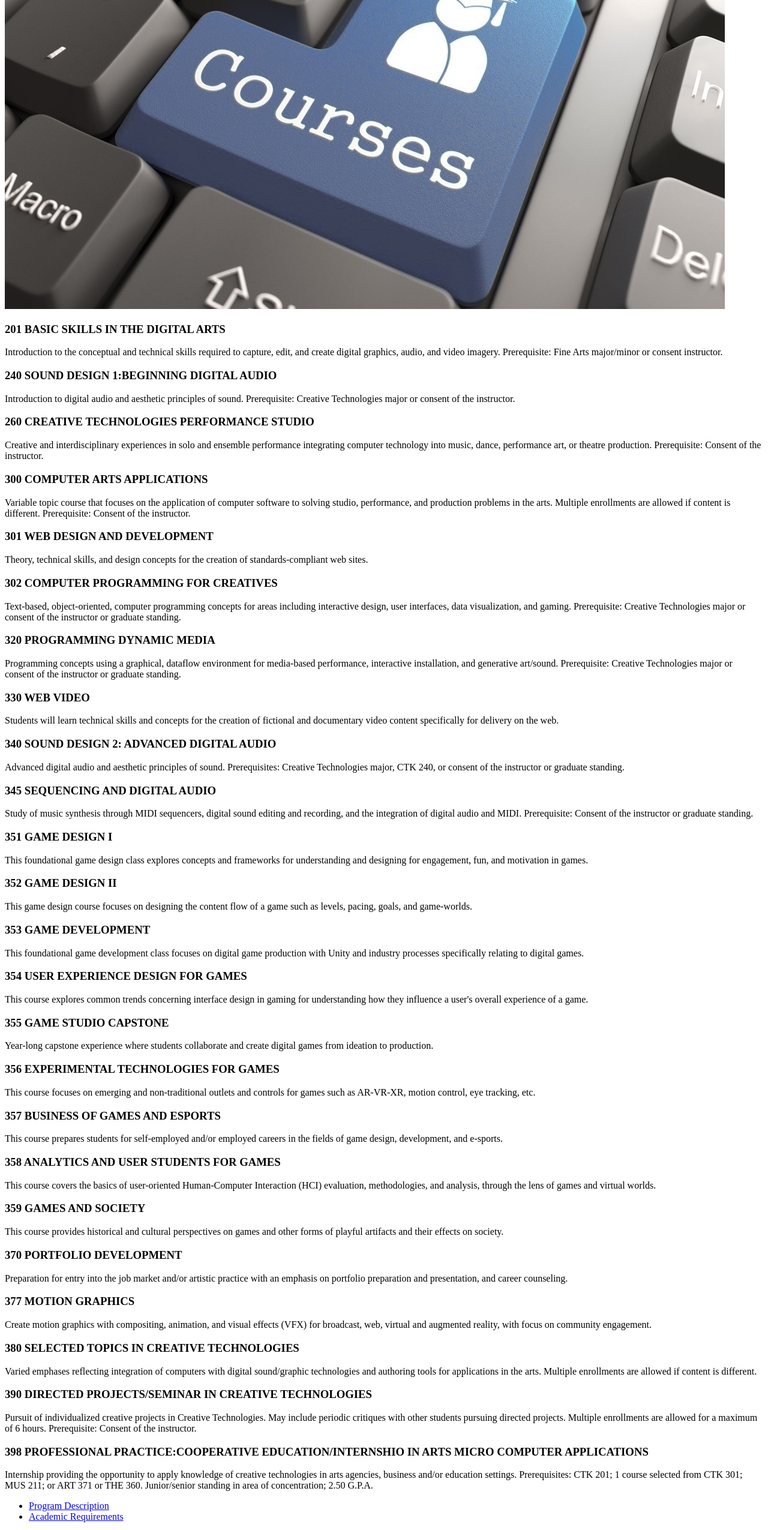
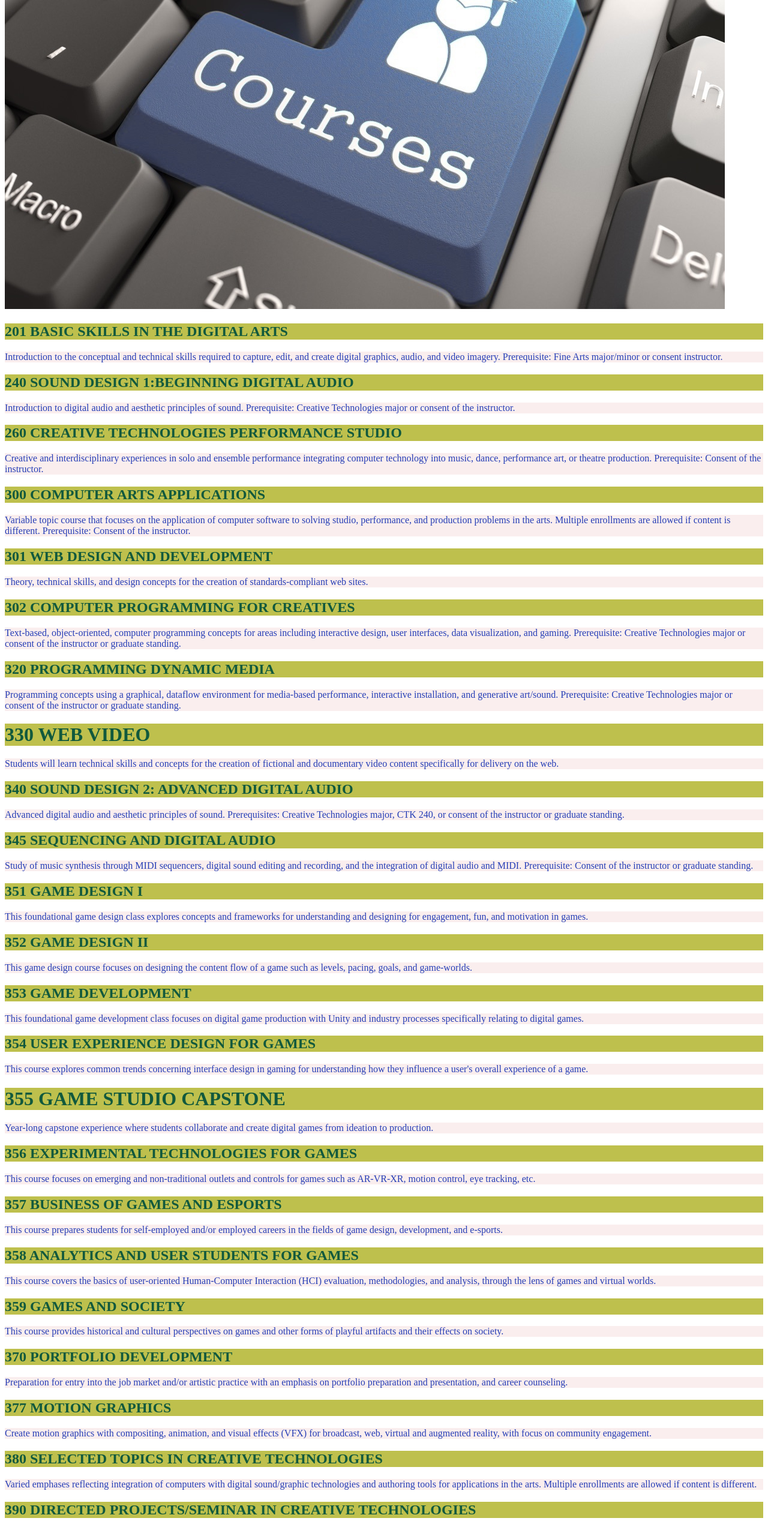
Before and after one commit to aizhankurmanalieva/CTK301, a plain HTML site: page thethirdpage.html in a window 1280 px wide. Shown: the part 240-2790 px from the top of the page at 60% size. Drawn offline with Linux system fonts and the light colour scheme.

Commit message:
Add files via upload

```diff
--- a/style1.css
+++ b/style1.css
@@ -6,9 +6,6 @@ p {
 }
 <!-- HTML -->
 /* CSS */
-h1 {
-  color: #3F70BF;
-}
 
 <p>
  <a href="themainpage.html">Program Description</a>
@@ -16,12 +13,16 @@ h1 {
  <a href="thethirdpage.html">Program Description</a>
 </p>
 
+h1 {
+  color: #3F70BF;
+}
+/* CSS */
 a {
- color: #FC0707;
+ color: #F63008;
 }
 
 a:link {
- color: #EF3700;
+ color: #F63008;
 }
 
 a:visited {
@@ -35,23 +36,22 @@ a:active {
 a:hover {
  color: #F6F321;
 }
-<!-- HTML -->
-<header>
- <!-- fancy title -->
-</header>
 
-<nav>
- <!-- navigation -->
-</nav>
+#specialid {
+ color: #591151;
+ background-color: #F6A708
+}
 
-<main>
-   <!-- main content -->
-</main>
+.specialp {
+ color: #11593D;
+ background-color: #BEC04D;
+}
 
-<footer>
- <!-- spiffy footer -->
-</footer>
-/ CSS /
-#specialid {
-color: #000000;
+#divexample {
+  color: #0000FF;
+  background-color: #FFFF00;
 }
+
+.spanstyle {
+  color: #F6A708
+}
--- a/thethirdpage.html
+++ b/thethirdpage.html
@@ -3,109 +3,123 @@
   <head>
     <meta charset="UTF-8">
     <title>List of CTK courses</title>
+    <link href="style1.css" rel="stylesheet" type="text/css" />
   </head>
   <body>
-    <h1>Creative Technologies Courses (CTK)</h1>
+    <!-- HTML -->
+<header>
+  <h1 id="specialid">Creative Technologies Courses (CTK)</h1>
   <img src="4.jpeg" alt="courses">
-      <h3>201 BASIC SKILLS IN THE DIGITAL ARTS</h3>
+</header>
+
+<main>
+  <h2 class="specialp">201 BASIC SKILLS IN THE DIGITAL ARTS</h1>
   <p>
     Introduction to the conceptual and technical skills required to capture, edit, and create digital graphics, audio, and video imagery. Prerequisite: Fine Arts major/minor or consent instructor.
   </p>
-      <h3>240 SOUND DESIGN 1:BEGINNING DIGITAL AUDIO</h3>
+  <h2 class="specialp">240 SOUND DESIGN 1:BEGINNING DIGITAL AUDIO</h1>
   <p>
     Introduction to digital audio and aesthetic principles of sound. Prerequisite: Creative Technologies major or consent of the instructor.
   </p>
-      <h3>260 CREATIVE TECHNOLOGIES PERFORMANCE STUDIO</h3>
+  <h2 class="specialp">260 CREATIVE TECHNOLOGIES PERFORMANCE STUDIO</h1>
   <p>
     Creative and interdisciplinary experiences in solo and ensemble performance integrating computer technology into music, dance, performance art, or theatre production.  Prerequisite: Consent of the instructor.
   </p>
-      <h3>300 COMPUTER ARTS APPLICATIONS</h3>
+  <h2 class="specialp">300 COMPUTER ARTS APPLICATIONS</h1>
   <p>
     Variable topic course that focuses on the application of computer software to solving studio, performance, and production problems in the arts. Multiple enrollments are allowed if content is different.  Prerequisite: Consent of the instructor.
   </p>
-      <h3>301 WEB DESIGN AND DEVELOPMENT</h3>
+  <h2 class="specialp">301 WEB DESIGN AND DEVELOPMENT</h1>
   <p>
     Theory, technical skills, and design concepts for the creation of standards-compliant web sites.
   </p>
-      <h3>302 COMPUTER PROGRAMMING FOR CREATIVES</h3>
+  <h2 class="specialp">302 COMPUTER PROGRAMMING FOR CREATIVES</h1>
   <p>
     Text-based, object-oriented, computer programming concepts for areas including interactive design, user interfaces, data visualization, and gaming.  Prerequisite: Creative Technologies major or consent of the instructor or graduate standing.
   </p>
-      <h3>320 PROGRAMMING DYNAMIC MEDIA</h3>
+  <h2 class="specialp">320 PROGRAMMING DYNAMIC MEDIA</h1>
   <p>
     Programming concepts using a graphical, dataflow environment for media-based performance, interactive installation, and generative art/sound.  Prerequisite: Creative Technologies major or consent of the instructor or graduate standing.
   </p>
-      <h3>330 WEB VIDEO</h3>
+  <h1 class="specialp">330 WEB VIDEO</h1>
   <p>
     Students will learn technical skills and concepts for the creation of fictional and documentary video content specifically for delivery on the web.
   </p>
-      <h3>340 SOUND DESIGN 2: ADVANCED DIGITAL AUDIO</h3>
+  <h2 class="specialp">340 SOUND DESIGN 2: ADVANCED DIGITAL AUDIO</h1>
   <p>
     Advanced digital audio and aesthetic principles of sound.  Prerequisites: Creative Technologies major, CTK 240, or consent of the instructor or graduate standing.
   </p>
-      <h3>345 SEQUENCING AND DIGITAL AUDIO</h3>
+  <h2 class="specialp">345 SEQUENCING AND DIGITAL AUDIO</h1>
   <p>
     Study of music synthesis through MIDI sequencers, digital sound editing and recording, and the integration of digital audio and MIDI.  Prerequisite: Consent of the instructor or graduate standing.
   </p>
-      <h3>351 GAME DESIGN I</h3>
+  <h2 class="specialp">351 GAME DESIGN I</h1>
   <p>
     This foundational game design class explores concepts and frameworks for understanding and designing for engagement, fun, and motivation in games.
   </p>
-      <h3>352 GAME DESIGN II</h3>
+  <h2 class="specialp">352 GAME DESIGN II</h1>
   <p>
     This game design course focuses on designing the content flow of a game such as levels, pacing, goals, and game-worlds.
   </p>
-      <h3>353 GAME DEVELOPMENT</h3>
+  <h2 class="specialp">353 GAME DEVELOPMENT</h1>
   <p>
     This foundational game development class focuses on digital game production with Unity and industry processes specifically relating to digital games.
   </p>
-      <h3>354 USER EXPERIENCE DESIGN FOR GAMES</h3>
+  <h2 class="specialp">354 USER EXPERIENCE DESIGN FOR GAMES</h1>
   <p>
     This course explores common trends concerning interface design in gaming for understanding how they influence a user's overall experience of a game.
   </p>
-      <h3>355 GAME STUDIO CAPSTONE</h3>
+  <h1 class="specialp">355 GAME STUDIO CAPSTONE</h1>
   <p>
     Year-long capstone experience where students collaborate and create digital games from ideation to production.</p>
-      <h3>356 EXPERIMENTAL TECHNOLOGIES FOR GAMES</h3>
+  <h2 class="specialp">356 EXPERIMENTAL TECHNOLOGIES FOR GAMES</h1>
   <p>
     This course focuses on emerging and non-traditional outlets and controls for games such as AR-VR-XR, motion control, eye tracking, etc.
   </p>
-      <h3>357 BUSINESS OF GAMES AND ESPORTS</h3>
+  <h2 class="specialp">357 BUSINESS OF GAMES AND ESPORTS</h1>
   <p>
     This course prepares students for self-employed and/or employed careers in the fields of game design, development, and e-sports.
   </p>
-      <h3>358 ANALYTICS AND USER STUDENTS FOR GAMES</h3>
+  <h2 class="specialp">358 ANALYTICS AND USER STUDENTS FOR GAMES</h1>
   <p>
     This course covers the basics of user-oriented Human-Computer Interaction (HCI) evaluation, methodologies, and analysis, through the lens of games and virtual worlds.
   </p>
-      <h3>359 GAMES AND SOCIETY</h3>
+  <h2 class="specialp">359 GAMES AND SOCIETY</h1>
   <p>
     This course provides historical and cultural perspectives on games and other forms of playful artifacts and their effects on society.
   </p>
-      <h3>370 PORTFOLIO DEVELOPMENT</h3>
+  <h2 class="specialp">370 PORTFOLIO DEVELOPMENT</h1>
   <p>
     Preparation for entry into the job market and/or artistic practice with an emphasis on portfolio preparation and presentation, and career counseling.
   </p>
-      <h3>377 MOTION GRAPHICS</h3>
+  <h2 class="specialp">377 MOTION GRAPHICS</h1>
   <p>
     Create motion graphics with compositing, animation, and visual effects (VFX) for broadcast, web, virtual and augmented reality, with focus on community engagement.
   </p>
-      <h3>380 SELECTED TOPICS IN CREATIVE TECHNOLOGIES</h3>
+  <h2 class="specialp">380 SELECTED TOPICS IN CREATIVE TECHNOLOGIES</h1>
   <p>
     Varied emphases reflecting integration of computers with digital sound/graphic technologies and authoring tools for applications in the arts. Multiple enrollments are allowed if content is different.
   </p>
-      <h3>390 DIRECTED PROJECTS/SEMINAR IN CREATIVE TECHNOLOGIES</h3>
+  <h2 class="specialp">390 DIRECTED PROJECTS/SEMINAR IN CREATIVE TECHNOLOGIES</h1>
   <p>
     Pursuit of individualized creative projects in Creative Technologies. May include periodic critiques with other students pursuing directed projects. Multiple enrollments are allowed for a maximum of 6 hours.  Prerequisite: Consent of the instructor.
   </p>
-      <h3>398 PROFESSIONAL PRACTICE:COOPERATIVE EDUCATION/INTERNSHIO IN ARTS MICRO COMPUTER APPLICATIONS</h3>
+  <h2 class="specialp">398 PROFESSIONAL PRACTICE:COOPERATIVE EDUCATION/INTERNSHIO IN ARTS MICRO COMPUTER APPLICATIONS</h1>
   <p>
     Internship providing the opportunity to apply knowledge of creative technologies in arts agencies, business and/or education settings.  Prerequisites: CTK 201; 1 course selected from CTK 301; MUS 211; or ART 371 or THE 360. Junior/senior standing in area of concentration; 2.50 G.P.A.
   </p>
+</main>
+
+<nav>
   <ul>
     <li><a href="themainpage.html">Program Description</a></li>
     <li><a href="thesecondpage.html">Academic Requirements</a></li>
   </ul>
+</nav>
+
+<footer>
+ <p>Thank you so much<span class="spanstyle"> for visiting our website! :)</span></p>
+</footer>
     <!-- Comment -->
   </body>
 </html>
```
Also changed, not shown: themainpage.html (+19 -3 lines), thesecondpage.html (+25 -15 lines). Lines whose indentation alone changed are shown as unchanged.
